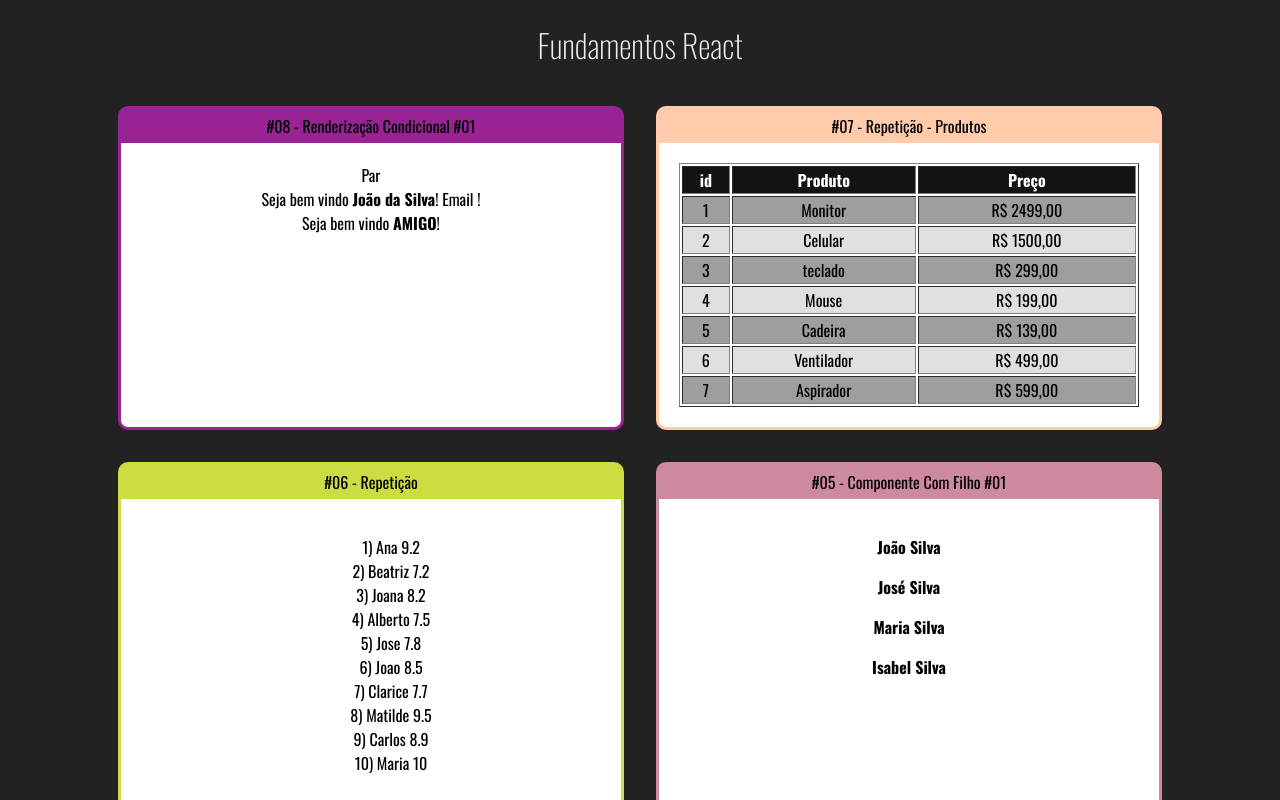
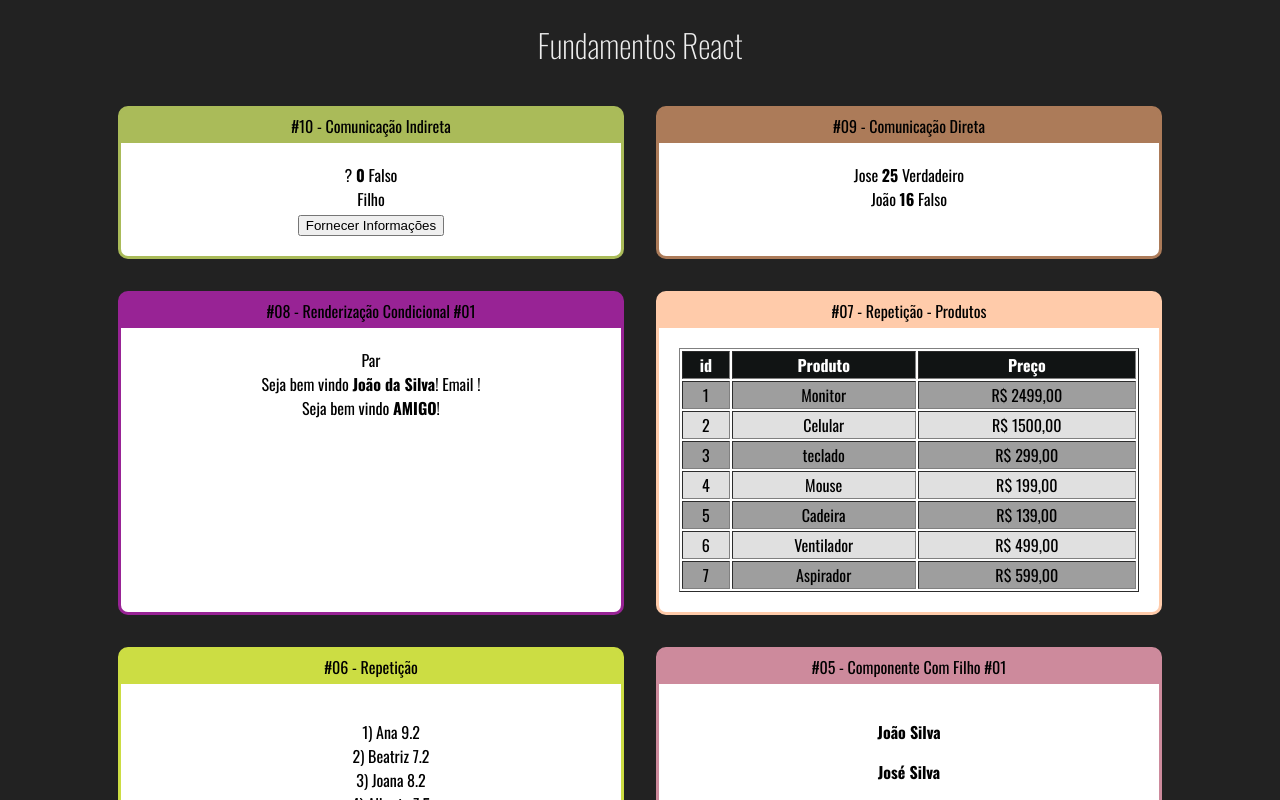
Before and after one commit to plinioaraujo/curso-react-redux, a React (Create React App) app: page / in a window 1280 px wide. Shown: the top 800 px of the page. Built offline with nearby package versions, Linux system fonts and the light colour scheme.

Commit message:
Curso React + redux - Comunicação Direta e Indireta

```diff
--- a/src/App.jsx
+++ b/src/App.jsx
@@ -13,6 +13,8 @@ import ListaAlunos from "./components/repeticao/ListaAlunos";
 import TabelaProdutos from "./components/repeticao/TabelaProdutos";
 import ParOuImpar from "./components/condicional/ParOuImpar";
 import UsuarioInfo from "./components/condicional/Usuario";
+import DiretaPai from "./components/comunicacao/DiretaPai";
+import IndiretaPai from "./components/comunicacao/IndiretaPai";
 
 const App = () => {
   return (
@@ -21,23 +23,31 @@ const App = () => {
         <h1>Fundamentos React</h1>
 
         <div className="Cards">
+          <Card titulo="#10 - Comunicação Indireta" color="#aabb59">
+            <IndiretaPai />
+          </Card>
+
+          <Card titulo="#09 - Comunicação Direta" color="#ac7b59">
+            <DiretaPai />
+          </Card>
+
           <Card titulo="#08 - Renderização Condicional #01" color="#982395">
-           <ParOuImpar numero={20}/>
-            <UsuarioInfo user={{ nome:'João da Silva' }}/>
-            <UsuarioInfo user={{ email:'joao@email.com' }}/>
+            <ParOuImpar numero={20} />
+            <UsuarioInfo user={{ nome: "João da Silva" }} />
+            <UsuarioInfo user={{ email: "joao@email.com" }} />
           </Card>
 
           <Card titulo="#07 - Repetição - Produtos" color="#ffcbaa">
-           <TabelaProdutos />
+            <TabelaProdutos />
           </Card>
           <Card titulo="#06 - Repetição" color="#ccdd43">
-            <ListaAlunos/>
+            <ListaAlunos />
           </Card>
           <Card titulo="#05 - Componente Com Filho #01" color="#CD8A9C">
             <Familia sobrenome="Silva">
-              <FamiliaMembro nome="João"  />
-              <FamiliaMembro nome="José"  />
-              <FamiliaMembro nome="Maria"  />
+              <FamiliaMembro nome="João" />
+              <FamiliaMembro nome="José" />
+              <FamiliaMembro nome="Maria" />
               <FamiliaMembro nome="Isabel" />
             </Familia>
           </Card>
--- /dev/null
+++ b/src/components/comunicacao/DiretaFilho.jsx
@@ -0,0 +1,16 @@
+import React from 'react';
+
+const DiretaFilho = (props) => {
+    return (
+        <>
+        <div>
+
+           <span>{props.nome} </span>
+           <span><strong>{ props.idade}</strong> </span>
+           <span>{props.nerd ? 'Verdadeiro' : 'Falso'}</span>
+        </div>
+        </>
+     );
+}
+
+export default DiretaFilho;
--- /dev/null
+++ b/src/components/comunicacao/DiretaPai.jsx
@@ -0,0 +1,16 @@
+import React from 'react';
+
+import DiretaFilho from './DiretaFilho';
+
+const DiretaPai = (props) => {
+    return (
+        <>
+            <div>
+                <DiretaFilho nome="Jose" idade={25} nerd={true} />
+                <DiretaFilho nome="João" idade={16} nerd={false} />
+            </div>
+        </>
+     );
+}
+
+export default DiretaPai;
--- /dev/null
+++ b/src/components/comunicacao/IndiretaFilho.jsx
@@ -0,0 +1,20 @@
+import React from 'react';
+
+const IndiretaFilho = (props) => {
+
+    return (
+        <>
+        <div>
+            Filho
+        </div>
+            <button onClick={e=>props.quandoClicar('Joao', 53, true)
+
+            }>
+
+                Fornecer Informações</button>
+        </>
+
+     );
+}
+
+export default IndiretaFilho;
--- /dev/null
+++ b/src/components/comunicacao/IndiretaPai.jsx
@@ -0,0 +1,27 @@
+import React from 'react';
+import IndiretaFilho from './IndiretaFilho';
+
+const IndiretaPai = (props) => {
+
+    let nome = '?'
+    let idade = 0
+    let nerd = false
+
+    function fornecerInformacoes(nome, idade, nerd) {
+        nome = nome;
+        idade = idade
+        nerd = nerd
+    }
+
+    return (
+        <>
+           <span>{nome} </span>
+           <span><strong>{idade}</strong>   </span>
+           <span>{nerd ? 'Verdadeiro' : 'Falso'} </span>
+            <IndiretaFilho quandoClicar={fornecerInformacoes}/>
+        </>
+
+     );
+}
+
+export default IndiretaPai;
--- a/src/components/repeticao/TabelaProdutos.jsx
+++ b/src/components/repeticao/TabelaProdutos.jsx
@@ -4,7 +4,7 @@ import produtos from "../../data/produtos";
 import './TabelaProdutos.css';
 
 const TabelaProdutos = () => {
-  const tabProdutos = produtos.map((prod, i) => {
+  const tabProdutos = produtos.map((prod, i, index) => {
     return (
       <>
         <tr key={prod.id} className={i % 2 == 0 ? 'Par' : 'Impar' }>
```
